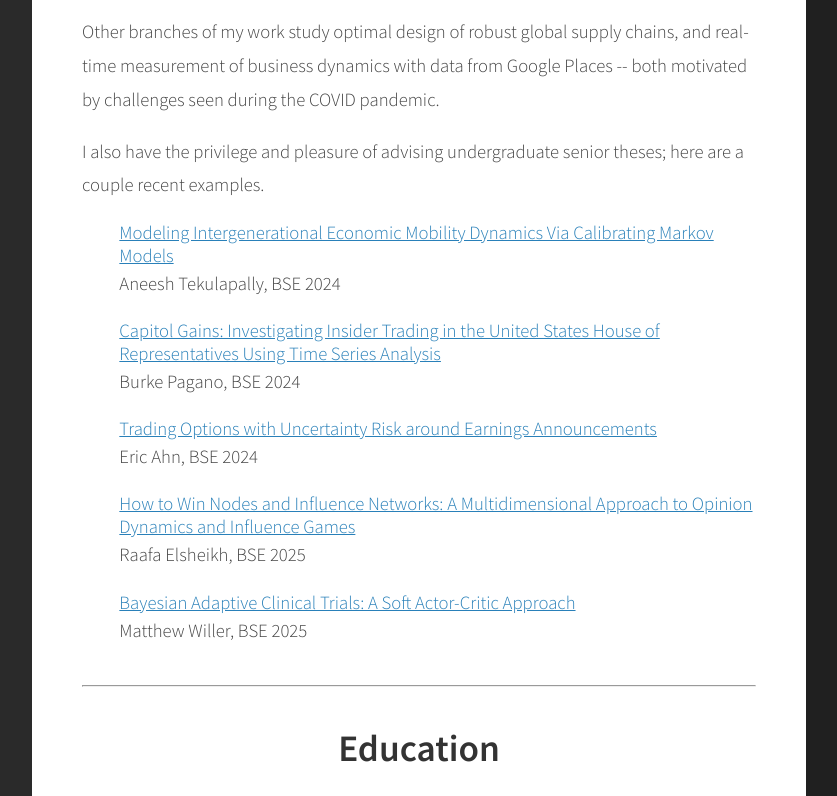
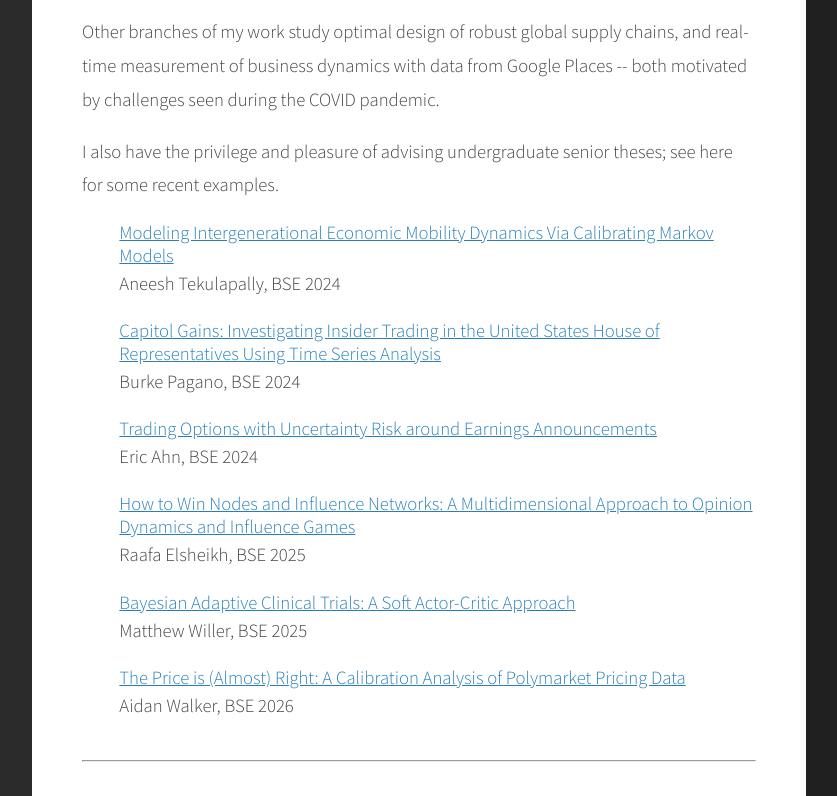
Before and after one commit to drigobon/drigobon.github.io, a plain HTML site: page index.html in a window 1280 px wide. Shown: the part 1420-2216 px from the top of the page, without its empty margins (346-1183 px from the left). Drawn offline with nearby package versions, Linux system fonts and the light colour scheme.

Commit message:
update mid-2026

```diff
--- a/index.html
+++ b/index.html
@@ -71,7 +71,7 @@ Released   : 20130902
 
 			<p align = left>See <a href="cv.pdf" target = "_blank">here</a> for a reasonably up-to-date copy of my CV.</p>
 
-			<p align = left>In my free time, I enjoy music, ceramics, board games, cooking and reading.</p>
+			<p align = left>In my free time, I enjoy music, ceramics, board games and cooking.</p>
 		</div>
 
 
@@ -98,7 +98,7 @@ Released   : 20130902
 
 			<p align = left> Other branches of my work study optimal design of robust global supply chains, and real-time measurement of business dynamics with data from Google Places -- both motivated by challenges seen during the COVID pandemic.</p>
 
-			<p align = left> I also have the privilege and pleasure of advising undergraduate senior theses; here are a couple recent examples.</p>
+			<p align = left> I also have the privilege and pleasure of advising undergraduate senior theses; see here for some recent examples.</p>
 			<ul align = left style="margin-left: 2em">
 				<li>
 					<a href="senior-theses/2024_Aneesh_Tekulapally.pdf" target="_blank">
@@ -129,6 +129,12 @@ Released   : 20130902
 						Bayesian Adaptive Clinical Trials: A Soft Actor-Critic Approach
 					</a>
 					<p>Matthew Willer, BSE 2025</p>
+				</li>
+				<li>
+					<a href="senior-theses/2026_Aidan_Walker.pdf" target="_blank">
+						The Price is (Almost) Right: A Calibration Analysis of Polymarket Pricing Data
+					</a>
+					<p>Aidan Walker, BSE 2026</p>
 				</li>
 				<!-- Add more links as needed -->
 			</ul>
```
Also changed, not shown: 3 other files.
